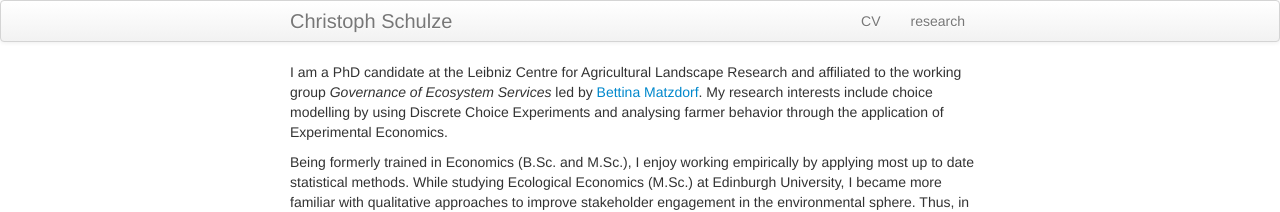
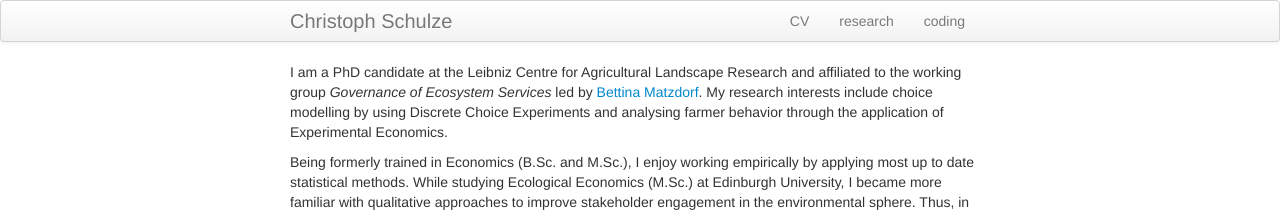
Before and after one commit to crokology/crokology.github.io, a Jekyll site: the page built from index.md, in a window 1280 px wide. Shown: the top 212 px of the page. Built offline with Jekyll 4.4.1, drawn with Linux system fonts in a browser that asks for light colours.

Commit message:
Update default.html

```diff
--- a/_includes/themes/twitter/default.html
+++ b/_includes/themes/twitter/default.html
@@ -37,6 +37,7 @@
           <ul class="nav">
               <li><a href="{{ BASE_PATH }}/assets/CV.pdf">CV</a></li>
               <li><a href="{{ BASE_PATH }}/pages/research.html">research</a></li>
+              <li><a href="{{ BASE_PATH }}/pages/coding.html">coding</a></li>
           </ul>
         </div>
       </div>
```
